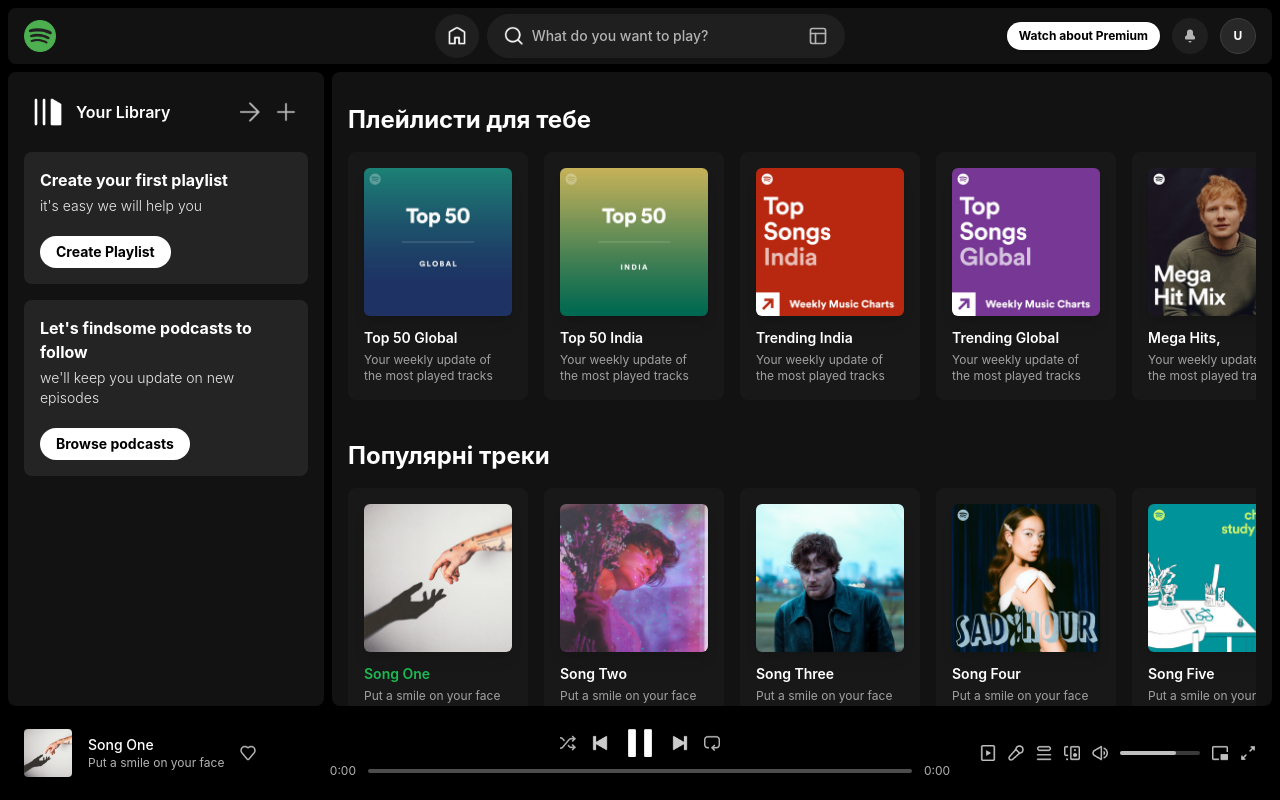
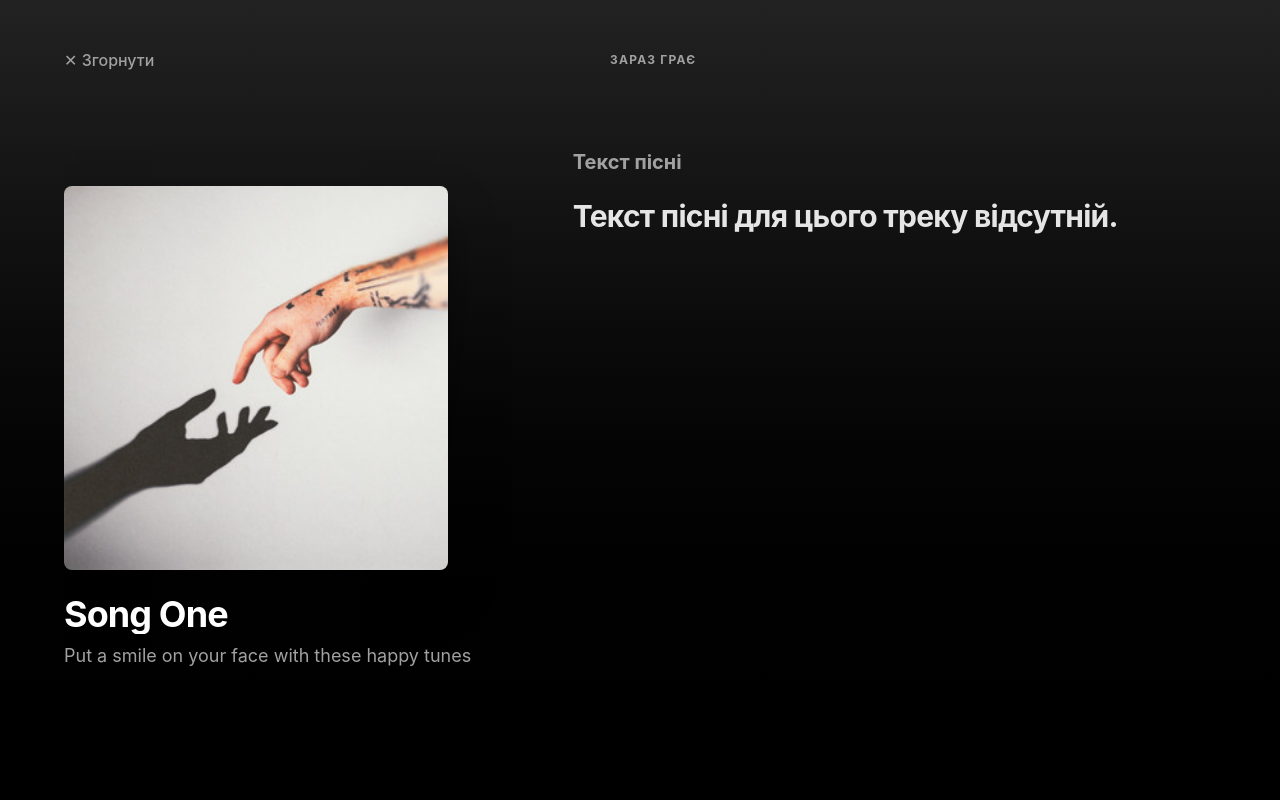
Before and after one commit to youkifir/SpotifyClone, a React (Vite) app: page / in a window 1280 px wide. Both pictures are taken after a click on the picture 1016 px from the left and 752 px from the top of the page. Built offline with nearby package versions, Linux system fonts and the light colour scheme.

Commit message:
Added Full player Screen

```diff
--- a/src/App.tsx
+++ b/src/App.tsx
@@ -2,15 +2,13 @@
 import Navbar from './components/Navbar'
 import Sidebar from './components/Sidebar'
 import Player from './components/Player'
+import FullScreenPlayer from './components/FullScreenPlayer' // Імпортували новий компонент
 import Home from './pages/Home'
 import AlbumPage from './pages/AlbumPage'
-
-// 1. Імпортуйте ваш провайдер (перевірте шлях до файлу, де він створений!)
 import { PlayerContextProvider } from './context/PlayerContext'
 
 function App() {
   return (
-    // 2. Огортаємо все дерево компонентів у Провайдер
     <PlayerContextProvider>
       <div className="h-screen bg-black flex flex-col p-2 gap-2 overflow-hidden">
 
@@ -33,8 +31,10 @@
 
         {/* Програвач знизу */}
         <Player />
-        <audio preload="auto"></audio>
       </div>
+
+      {/* Повноекранний режим із текстом пісні */}
+      <FullScreenPlayer />
     </PlayerContextProvider>
   )
 }
--- /dev/null
+++ b/src/components/FullScreenPlayer.tsx
@@ -0,0 +1,53 @@
+import React from 'react'
+import { usePlayer } from '../context/usePlayer'
+
+export const FullScreenPlayer: React.FC = () => {
+  const { isFullScreen, setIsFullScreen, track } = usePlayer()
+
+  if (!isFullScreen) return null
+
+  return (
+    <div className="fixed inset-0 bg-linear-to-b from-[#222] to-black z-50 flex flex-col p-6 md:p-12 text-white transition-all duration-300">
+
+      {/* Верхня панель дій */}
+      <div className="flex justify-between items-center w-full max-w-6xl mx-auto mb-8">
+        <button
+          onClick={() => setIsFullScreen(false)}
+          className="text-neutral-400 hover:text-white transition flex items-center gap-2 font-medium"
+        >
+          ✕ Згорнути
+        </button>
+        <p className="text-xs uppercase tracking-widest text-neutral-400 font-bold">Зараз грає</p>
+        <div className="w-16"></div>
+      </div>
+
+      {/* Центральний контент */}
+      <div className="flex flex-col md:flex-row items-center justify-center gap-12 flex-1 max-w-6xl mx-auto w-full overflow-hidden">
+
+        {/* Ліва сторона: Велика обкладинка та деталі */}
+        <div className="flex flex-col items-center md:items-start text-center md:text-left gap-6 w-full md:w-2/5 shrink-0">
+          <img
+            className="w-64 h-64 sm:w-80 sm:h-80 lg:w-96 lg:h-96 rounded-lg object-cover shadow-[0_25px_50px_-12px_rgba(0,0,0,0.7)]"
+            src={track.image}
+            alt={track.name}
+          />
+          <div>
+            <h1 className="text-2xl sm:text-4xl font-bold tracking-tight line-clamp-2">{track.name}</h1>
+            <p className="text-neutral-400 text-base sm:text-lg mt-2 line-clamp-2">{track.desc}</p>
+          </div>
+        </div>
+
+        {/* Права сторона: Текст пісні */}
+        <div className="flex-1 w-full h-full overflow-y-auto max-h-[50vh] md:max-h-[70vh] pr-4 custom-scrollbar flex flex-col justify-start">
+          <h2 className="text-xl font-bold mb-4 text-neutral-400">Текст пісні</h2>
+          <p className="text-xl sm:text-3xl font-bold whitespace-pre-line leading-relaxed tracking-tight text-neutral-200 selection:bg-[#1db954]">
+            {track.lyrics || "Текст пісні для цього треку відсутній."}
+          </p>
+        </div>
+
+      </div>
+    </div>
+  )
+}
+
+export default FullScreenPlayer
--- a/src/components/Player.tsx
+++ b/src/components/Player.tsx
@@ -15,6 +15,7 @@
     volume,
     shuffle,
     loop,
+    setIsFullScreen, // Деструктуризували функцію відкриття екрана
     play,
     pause,
     previous,
@@ -99,7 +100,8 @@
 
       <div className='hidden lg:flex items-center gap-3 opacity-75 hover:opacity-100 transition w-1/4 justify-end'>
         <img className='w-4 cursor-pointer' src={assets.plays_icon} alt="Plays" />
-        <img className='w-4 cursor-pointer' src={assets.mic_icon} alt="Lyrics" />
+        {/* Кнопка тексту пісні тепер відкриває повний екран */}
+        <img onClick={() => setIsFullScreen(true)} className='w-4 cursor-pointer hover:scale-110 transition' src={assets.mic_icon} alt="Lyrics" />
         <img className='w-4 cursor-pointer' src={assets.queue_icon} alt="Queue" />
         <img className='w-4 cursor-pointer' src={assets.speaker_icon} alt="Connect to a device" />
         <img className='w-4 cursor-pointer' src={assets.volume_icon} alt="Volume" />
@@ -114,7 +116,8 @@
           />
         </div>
         <img className='w-4 cursor-pointer' src={assets.mini_player_icon} alt="Miniplayer" />
-        <img className='w-4 cursor-pointer' src={assets.zoom_icon} alt="Fullscreen" />
+        {/* Кнопка розширення теж відкриває повний екран */}
+        <img onClick={() => setIsFullScreen(true)} className='w-4 cursor-pointer hover:scale-110 transition' src={assets.zoom_icon} alt="Fullscreen" />
       </div>
     </div>
   )
--- a/src/context/PlayerContext.tsx
+++ b/src/context/PlayerContext.tsx
@@ -14,6 +14,7 @@
   file: string
   desc: string
   duration: string
+  lyrics?: string // Додали необов'язкове поле для тексту пісні
 }
 
 interface TimeParts {
@@ -31,6 +32,8 @@
   volume: number
   shuffle: boolean
   loop: boolean
+  isFullScreen: boolean // Додано
+  setIsFullScreen: React.Dispatch<React.SetStateAction<boolean>> // Додано
   play: () => void
   pause: () => void
   playWithId: (id: Song['id']) => void
@@ -63,6 +66,7 @@
   const [volume, setVolumeState] = useState(0.7)
   const [shuffle, setShuffle] = useState(false)
   const [loop, setLoop] = useState(false)
+  const [isFullScreen, setIsFullScreen] = useState(false) // Додано стан для повного екрана
 
   const play = () => {
     const audio = audioRef.current
@@ -129,7 +133,6 @@
   const toggleShuffle = () => setShuffle((s) => !s)
   const toggleLoop = () => setLoop((l) => !l)
 
-  // Load new track whenever it changes, autoplay
   useEffect(() => {
     const audio = audioRef.current
     if (!audio) return
@@ -137,7 +140,6 @@
     audio.load()
     audio.volume = volume
     audio.play().then(() => setPlayStatus(true)).catch(() => setPlayStatus(false))
-    // eslint-disable-next-line react-hooks/exhaustive-deps
   }, [track])
 
   useEffect(() => {
@@ -169,7 +171,6 @@
       audio.removeEventListener('loadedmetadata', handleLoadedMetadata)
       audio.removeEventListener('ended', handleEnded)
     }
-    // eslint-disable-next-line react-hooks/exhaustive-deps
   }, [track, loop, shuffle])
 
   const value: PlayerContextType = {
@@ -182,6 +183,8 @@
     volume,
     shuffle,
     loop,
+    isFullScreen, // Додано
+    setIsFullScreen, // Додано
     play,
     pause,
     playWithId,
```
